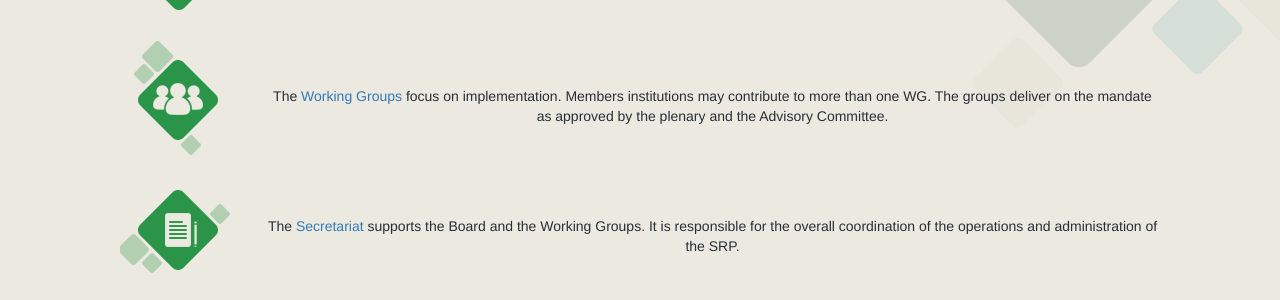
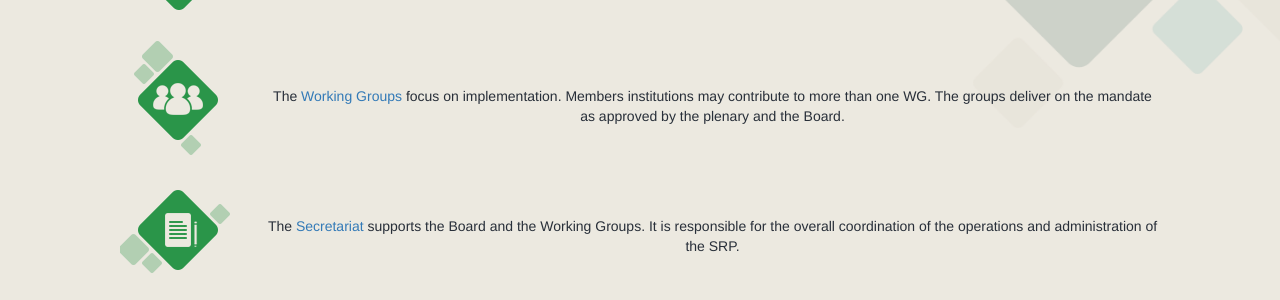
Before and after one commit to sustainablericeplatform/sustainablericeplatform.github.io, a Jekyll site: the page built from About-Us/index.html, in a window 1280 px wide. Shown: the part 1454-1754 px from the top of the page. Built offline with Jekyll 4.4.1, drawn with Linux system fonts in a browser that asks for light colours.

Commit message:
Update index.html

```diff
--- a/About-Us/index.html
+++ b/About-Us/index.html
@@ -53,7 +53,7 @@ layout: default
             </div>
             <div class="governance-details-item clearfix">
                 <img src="/assets/images/governance-icon-2.png" alt="" class="icon">
-                <p>The <a href="/assets/docs/SRP Working Groups 4 September 2017_External.pdf" target="_blank" class="blue">Working Groups</a> focus on implementation. Members institutions may contribute to more than one WG. The groups deliver on the mandate as approved by the plenary and the Advisory Committee.</p>
+                <p>The <a href="/assets/docs/SRP Working Groups 4 September 2017_External.pdf" target="_blank" class="blue">Working Groups</a> focus on implementation. Members institutions may contribute to more than one WG. The groups deliver on the mandate as approved by the plenary and the Board.</p>
             </div>
             <div class="governance-details-item clearfix">
                 <img src="/assets/images/governance-icon-3.png" alt="" class="icon">
```
